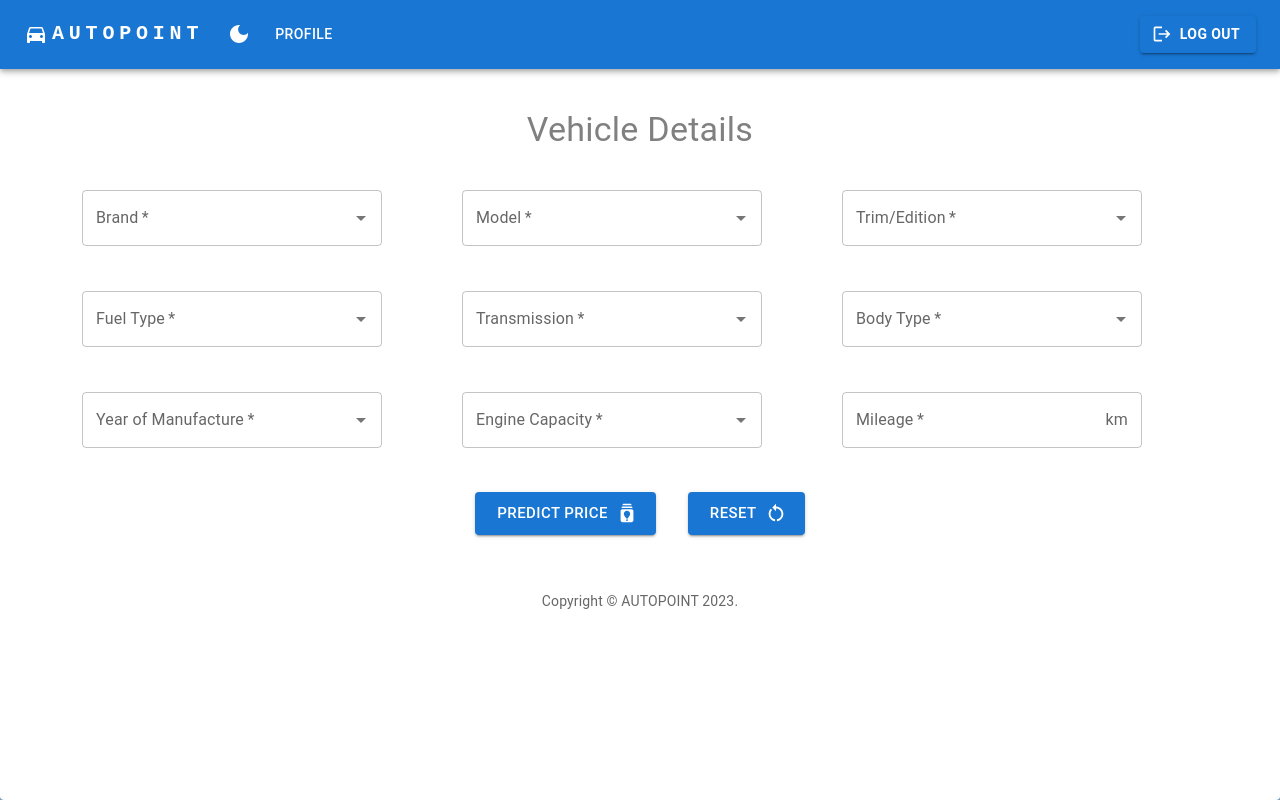
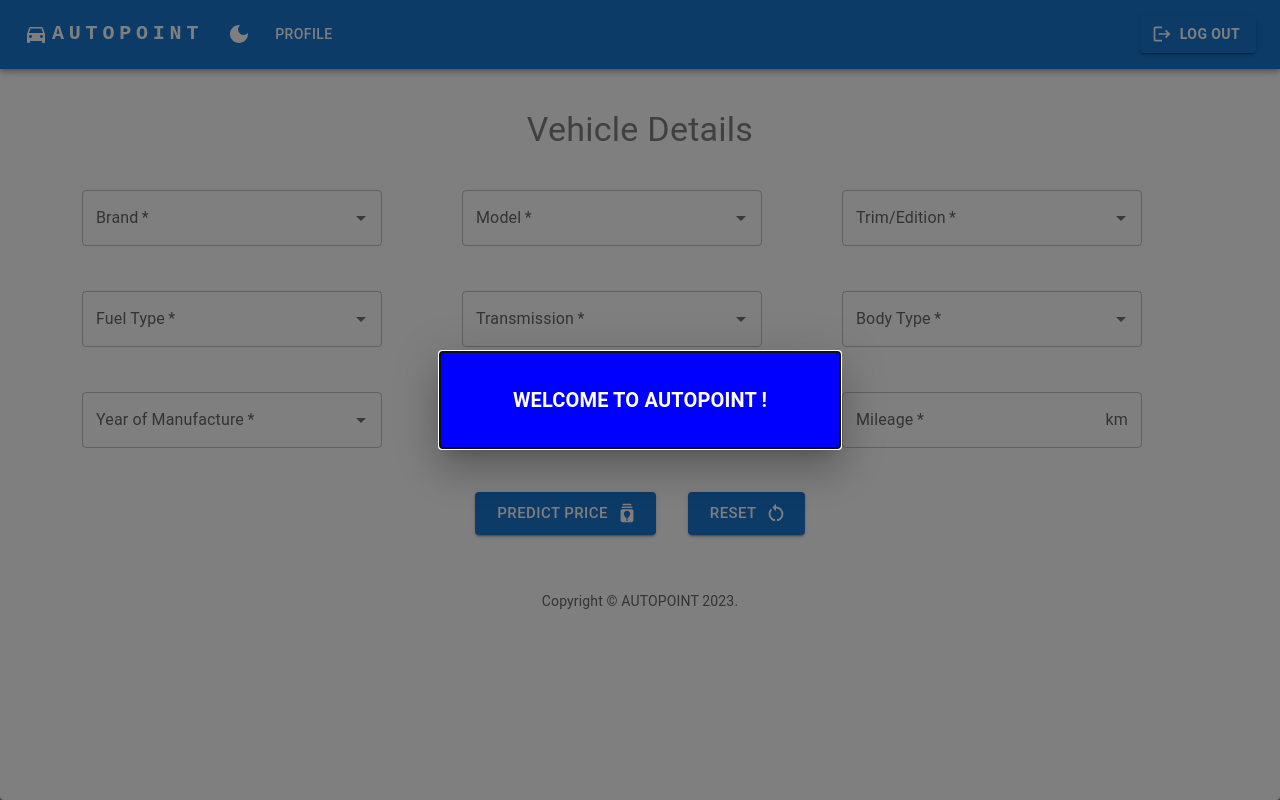
Before and after one commit to Gayashan97/Autopoint, a React (Create React App) app in the folder client/: page / in a window 1280 px wide. Shown: the top 800 px of the page. Built offline with nearby package versions, Linux system fonts and the light colour scheme; no server answers; sample sign-in values are in the browser's storage.

Commit message:
Added welcome message

```diff
--- a/client/src/components/Home.jsx
+++ b/client/src/components/Home.jsx
@@ -68,7 +68,9 @@ export default function Home({ socket }) {
 
     }
 
-
+    useEffect( () => {
+        setOpenWelcome(true);
+    }, [] )
 
     useEffect(() => {
 
@@ -91,6 +93,7 @@ export default function Home({ socket }) {
     };
 
     const [showPrice, setShowPrice] = React.useState(false);
+    const [openWelcome, setOpenWelcome] = React.useState(false);
 
     useEffect(() => {
         // Fetch the list of brands from the backend API endpoint
@@ -271,7 +274,7 @@ export default function Home({ socket }) {
 
                 <Copyright sx={{ mt: 7 }} />
                 <BasicModal data={data} isLoading={isLoading} showPrice={showPrice} setShowPrice={setShowPrice} />
-                <TransitionsModal />
+                <TransitionsModal openWelcome={openWelcome} setOpenWelcome={setOpenWelcome} />
             </div>
         </Paper>
     </ThemeProvider>
```
